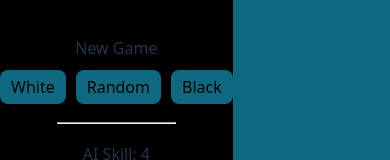
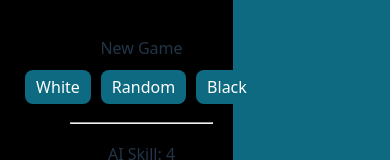
Before and after one commit to NiobiumFire/ChessApp, a React (Vite) app in the folder frontend/chess-frontend/: page / in a window 390 px wide. Shown: the part 449-609 px from the top of the page. Built offline with nearby package versions, Linux system fonts and the light colour scheme.

Commit message:
Mobile view improvement
Small tweak shows better on mobile
Slightly less delay in playing engine move

```diff
--- a/frontend/chess-frontend/src/App.css
+++ b/frontend/chess-frontend/src/App.css
@@ -16,7 +16,7 @@ body {
   flex-direction: column;
   justify-content: center;
   align-items: center;
-  height: 100%;
+  height: 100vh;
   width: 100%;
   background: black;
 }
@@ -81,6 +81,7 @@ body {
   height: 100%;
   padding: 5px 10px;
   background-color: var(--main-bg-color);
+  color: white;
 }
 
 hr {
--- a/frontend/chess-frontend/src/chess/chessBoard.tsx
+++ b/frontend/chess-frontend/src/chess/chessBoard.tsx
@@ -97,7 +97,7 @@ export function ChessBoard({
         throw new Error(`Invalid promotion value from engine: ${move.promotion}`);
       }
 
-      await new Promise((res) => setTimeout(res, 500)); // add small delay
+      await new Promise((res) => setTimeout(res, 200)); // add small delay
       tryMove(move.from, move.to, move.promotion);
     } catch (err) {
       console.error("Engine move failed:", err);
@@ -171,7 +171,7 @@ export function ChessBoard({
   const chessboardOptions = useMemo(
     () => ({
       boardStyle: {
-        backgroundColor: "#258f2eff",
+        backgroundColor: "rgb(124, 94, 54)",
       },
       darkSquareStyle: { backgroundColor: "#769656" },
       lightSquareStyle: { backgroundColor: "#eeeed2" },
```
Also changed, not shown: 1 other file (tests, documents, lock files or other folders).
